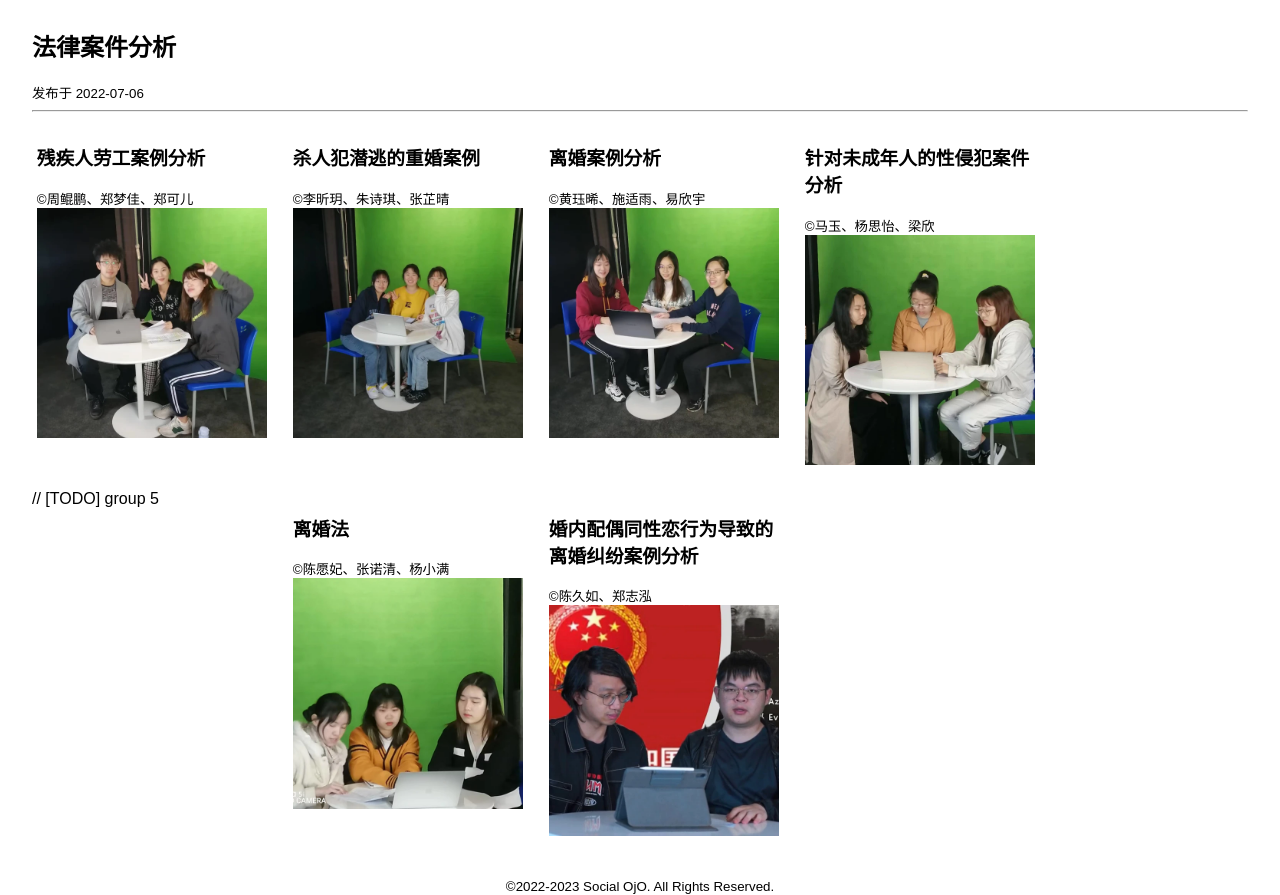
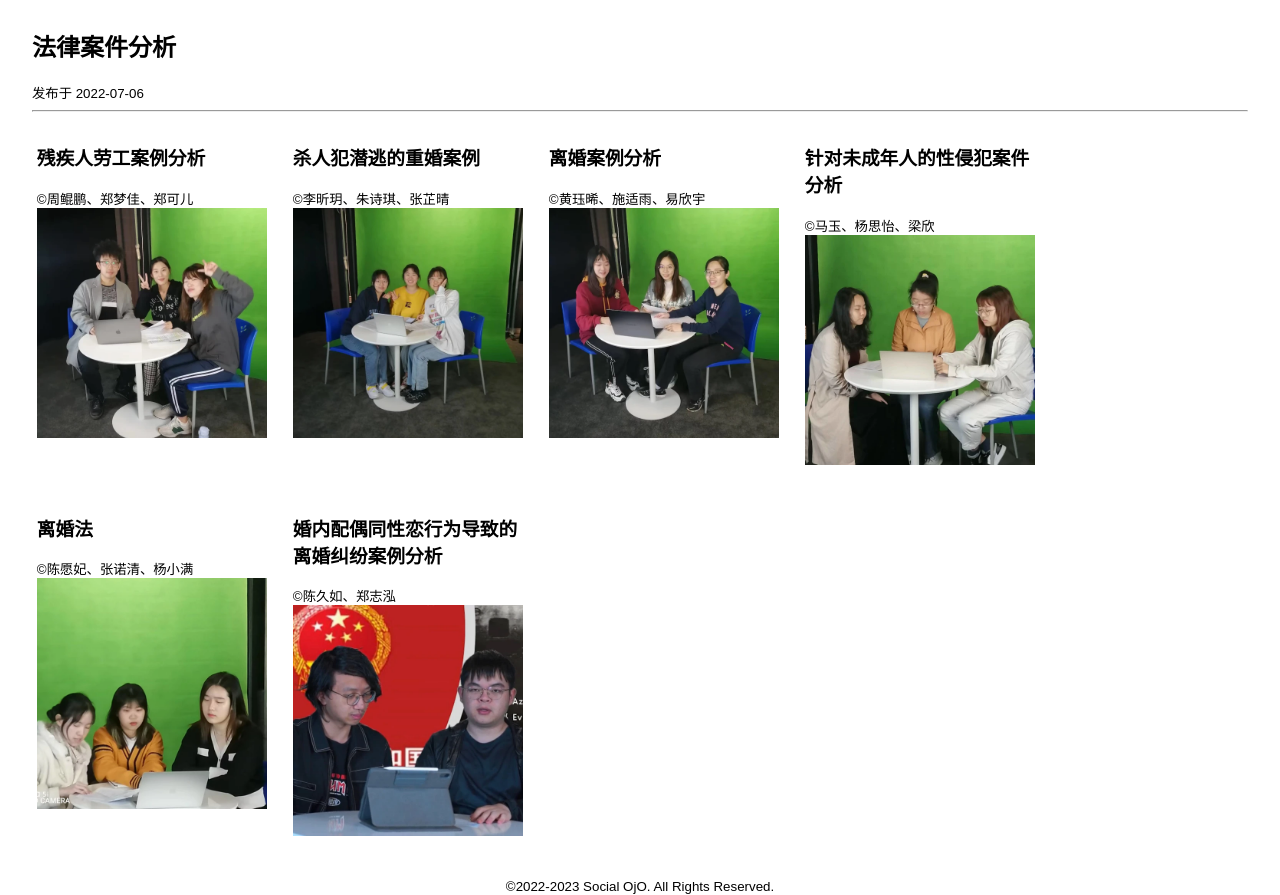
Before and after one commit to heimoshuiyu/social-ojo.org, a Next.js app: page /posts/law in a window 1280 px wide. Shown: the part 440-1335 px from the top of the page. Built offline with nearby package versions, Linux system fonts and the light colour scheme.

Commit message:
fix commend

```diff
--- a/pages/posts/law/index.js
+++ b/pages/posts/law/index.js
@@ -87,8 +87,6 @@ export default function LawPage() {
               </div>
             </Link>
 
-            // [TODO] group 5
-
             <Link
               href="#"
               passHref
```
